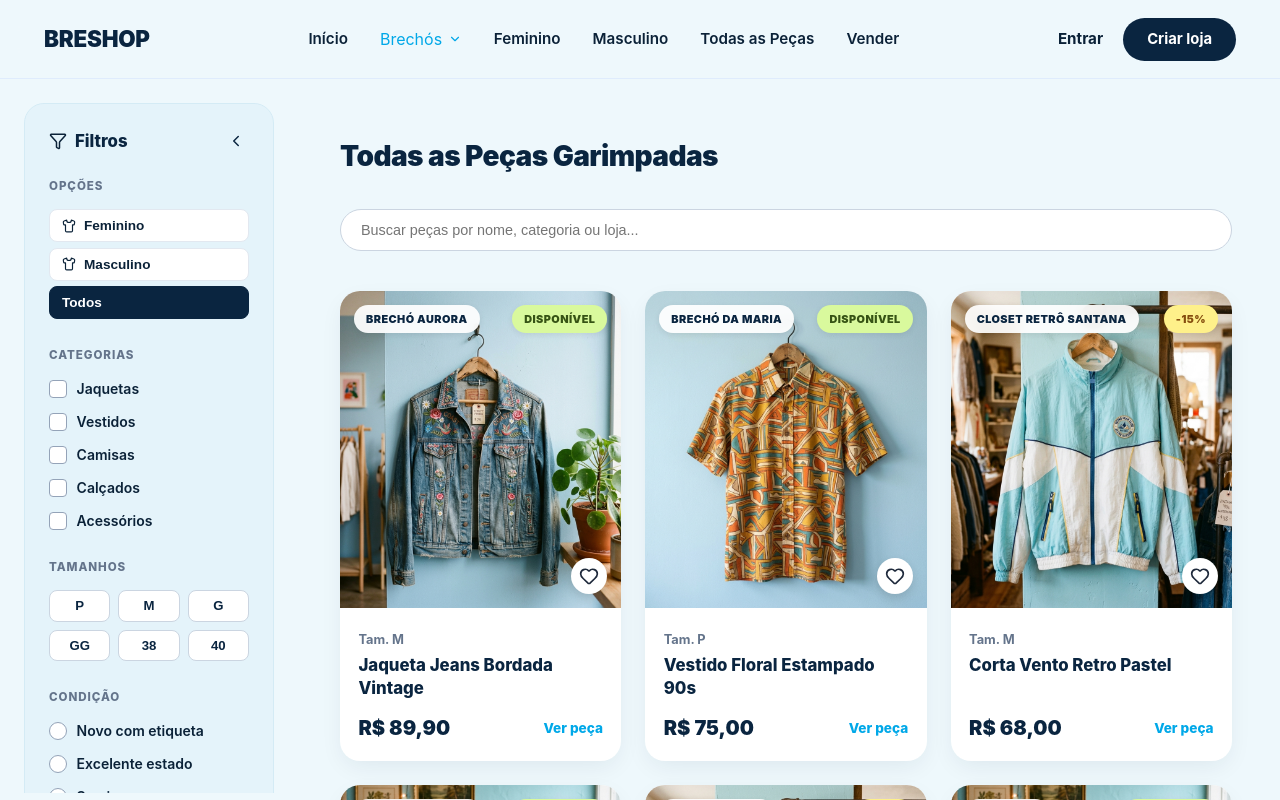
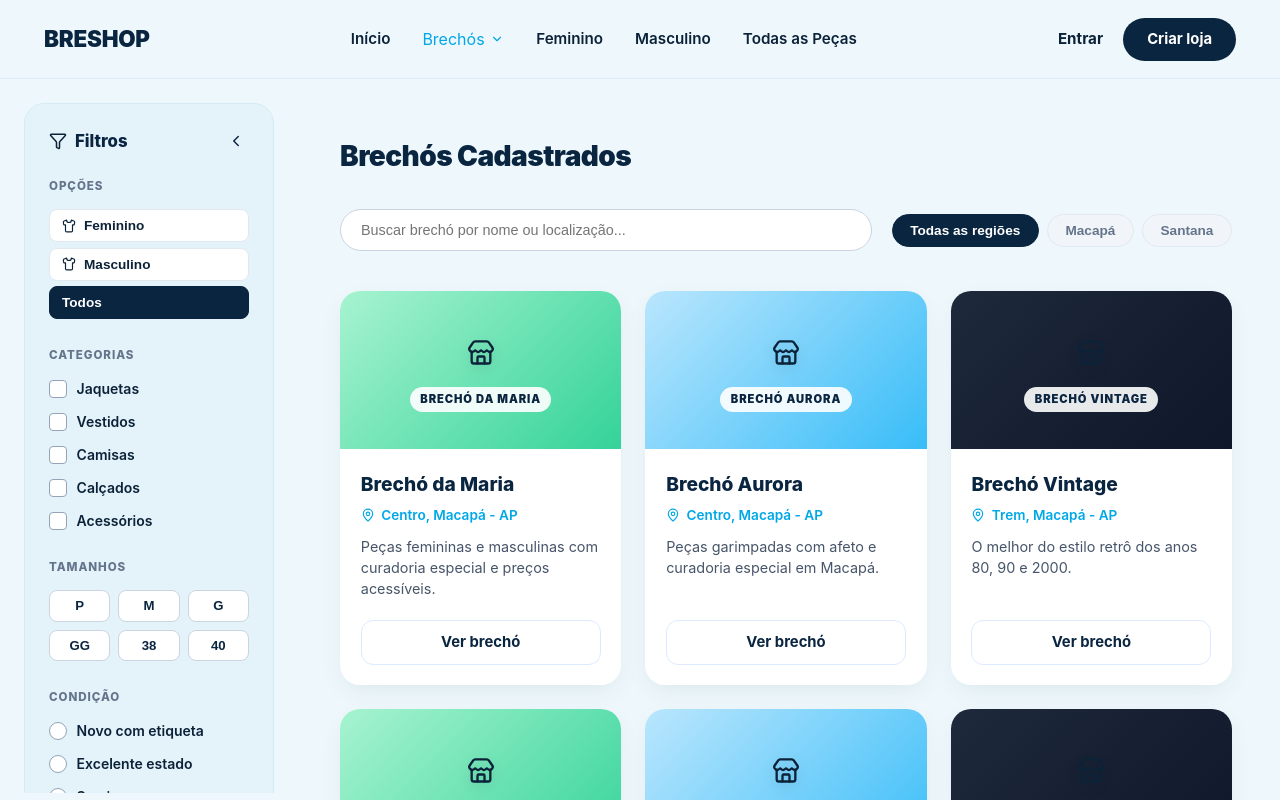
Before and after one commit to paula-maria/breshop, a React (Vite) app in the folder frontend/: page /brechos in a window 1280 px wide. Shown: the top 800 px of the page. Built offline with nearby package versions, Linux system fonts and the light colour scheme.

Commit message:
fix: corrije rota de brechos

```diff
--- a/frontend/src/components/Header/Header.tsx
+++ b/frontend/src/components/Header/Header.tsx
@@ -158,12 +158,6 @@ export default function Header({ isLoggedIn = false, userName }: HeaderProps) {
             Todas as Peças
           </Link>
 
-          <Link
-            to="/cadastro"
-            className={`site-header__link ${isActive('/cadastro') ? 'is-active' : ''}`}
-          >
-            Vender
-          </Link>
         </nav>
 
         {/* RIGHT ACTIONS */}
@@ -260,7 +254,7 @@ export default function Header({ isLoggedIn = false, userName }: HeaderProps) {
             className="site-header__mobile-link"
             onClick={() => setMobileMenuOpen(false)}
           >
-            Vender / Cadastrar Brechó
+            Cadastrar Brechó
           </Link>
 
           <div className="site-header__mobile-actions">
--- a/frontend/src/pages/Brechos/Brechos.tsx
+++ b/frontend/src/pages/Brechos/Brechos.tsx
@@ -154,7 +154,7 @@ export default function Brechos() {
   const [searchQuery, setSearchQuery] = useState(queryParam)
 
   // Determine active view tab: 'feminino' | 'masculino' | 'todas' | 'lojas'
-  const activeTab = catParam || (viewParam === 'lojas' ? 'lojas' : 'todas')
+  const activeTab = catParam || (viewParam === 'pecas' ? 'todas' : 'lojas')
 
   const cities = ['Todas', 'Macapá', 'Santana']
 
```
